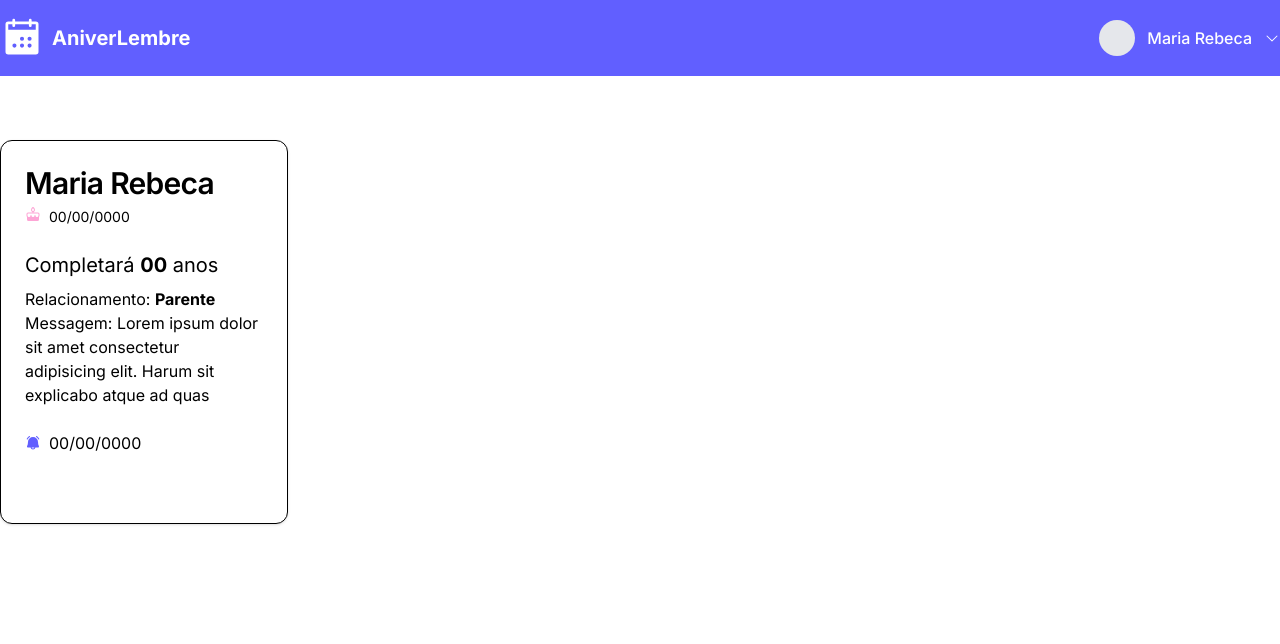
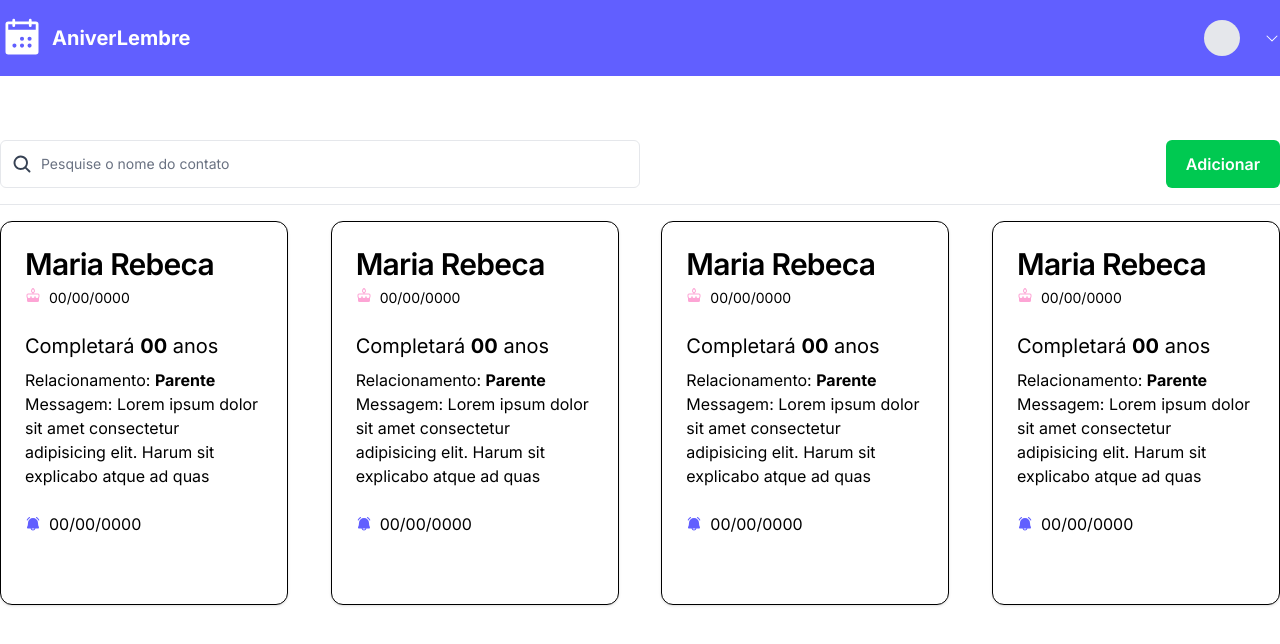
Before and after one commit to antonioclaudioofc/aniver-lembre, a Next.js app: page / in a window 1280 px wide. Shown: the top 644 px of the page. Built offline with nearby package versions, Linux system fonts and the light colour scheme; no server answers.

Commit message:
feat: create context for user and logout

```diff
--- a/src/app/(app)/(private)/(dashboard)/page.tsx
+++ b/src/app/(app)/(private)/(dashboard)/page.tsx
@@ -1,5 +1,6 @@
 "use client";
 
+import { Button } from "@/components/Button";
 import {
   Card,
   CardHeader,
@@ -8,15 +9,44 @@ import {
   CardContent,
   CardFooter,
 } from "@/components/Card";
+import { Input } from "@/components/Input";
+import { useAuth } from "@/context/AuthContext";
 import {
   BellRinging,
   Cake,
   CalendarDots,
   CaretDown,
+  CircleNotch,
+  MagnifyingGlass,
+  SignOut,
 } from "@phosphor-icons/react";
 import clsx from "clsx";
+import { startTransition, useState } from "react";
+import { signOut } from "../../actions/user";
 
 export default function Home() {
+  const { user, loading } = useAuth();
+  const [isOpenDropdown, setIsOpenDropdown] = useState(false);
+  const [isLoading, setIsLoading] = useState(false);
+
+  const toggleDropdown = () => {
+    setIsOpenDropdown(!isOpenDropdown);
+  };
+
+  const logout = async () => {
+    setIsLoading(true);
+    startTransition(async () => {
+      try {
+        await signOut();
+
+        setIsLoading(false);
+      } catch (error) {
+        console.error(error);
+        setIsLoading(false);
+      }
+    });
+  };
+
   return (
     <section>
       <div
@@ -29,18 +59,73 @@ export default function Home() {
           </div>
           <div className="flex items-center">
             <div className="relative">
-              <div className="cursor-pointer flex items-center gap-3 text-white hover:opacity-80 relative">
+              <div
+                className="cursor-pointer flex items-center gap-3 text-white hover:opacity-80 relative"
+                onClick={toggleDropdown}
+              >
                 <div className="w-9 h-9 rounded-full bg-gray-200"></div>
                 <h4 className={clsx("font-medium text-base", "max-md:hidden")}>
-                  Maria Rebeca
+                  {loading ? "Carregando..." : user?.name}
                 </h4>
                 <CaretDown className="w-4 h-4" />
               </div>
+              {isOpenDropdown && (
+                <div className="absolute z-10 bg-white divide-y divide-gray-100 rounded-lg shadow w-full mt-2">
+                  <ul className="py-2 text-sm text-gray-700">
+                    <li
+                      className="px-4 py-2 text-red-500 hover:bg-gray-100 flex items-center gap-2 cursor-pointer"
+                      onClick={logout}
+                    >
+                      {isLoading ? (
+                        <div className="mx-auto">
+                          <CircleNotch
+                            weight="bold"
+                            className="text-indigo-400 w-5 h-5 animate-spin"
+                          />
+                        </div>
+                      ) : (
+                        <>
+                          <SignOut className="w-4 h-4" weight="fill" />
+                          <span className="font-bold max-md:hidden">
+                            Sair da conta
+                          </span>
+                        </>
+                      )}
+                    </li>
+                  </ul>
+                </div>
+              )}
             </div>
           </div>
         </div>
       </div>
       <div className="max-w-7xl mx-auto">
+        <div className="relative">
+          <div className="flex flex-col md:flex-row items-center justify-between space-y-3 md:space-y-0 md:space-x-4 my-4">
+            <div className="w-full md:w-1/2">
+              <div className="relative">
+                <Input
+                  type="search"
+                  placeholder="Pesquise o nome do contato"
+                  className="ps-10"
+                />
+                <div className="absolute inset-y-0 start-0 flex items-center ps-3 pointer-events-none">
+                  <MagnifyingGlass
+                    weight="bold"
+                    className="h-5 w-5 text-gray-700"
+                  />
+                </div>
+              </div>
+            </div>
+            <div className="w-full md:w-auto flex flex-col md:flex-row space-y-2 md:space-y-0 items-stretch md:items-center justify-end md:space-x-3 flex-shrink-0">
+              <Button className="flex gap-3" variant="secondary">
+                Adicionar
+              </Button>
+            </div>
+          </div>
+        </div>
+        <hr className="text-gray-200 mb-4" />
+        <div className="flex justify-between flex-wrap items-center">
           <Card className="w-72 h-96 shadow bg-white cursor-pointer hover:bg-gray-50 transition-colors">
             <CardHeader>
               <CardTitle className="text-3xl">Maria Rebeca</CardTitle>
@@ -57,19 +142,120 @@ export default function Home() {
                 Relacionamento: <span className="font-bold">Parente</span>
               </p>
               <div className="h-24 overflow-hidden">
-              Messagem: Lorem ipsum dolor sit amet consectetur adipisicing elit.
-              Harum sit explicabo atque ad quas voluptatem ipsum eum sequi
-              pariatur tenetur officiis quaerat facere, molestiae corrupti!
+                Messagem: Lorem ipsum dolor sit amet consectetur adipisicing
+                elit. Harum sit explicabo atque ad quas voluptatem ipsum eum
+                sequi pariatur tenetur officiis quaerat facere, molestiae
+                corrupti!
               </div>
             </CardContent>
             <CardFooter>
               <p className="flex gap-2 items-center">
-              <BellRinging className="w-4 h-4 text-indigo-500" weight="fill" />{" "}
+                <BellRinging
+                  className="w-4 h-4 text-indigo-500"
+                  weight="fill"
+                />{" "}
+                <span>00/00/0000</span>
+              </p>
+            </CardFooter>
+          </Card>
+          <Card className="w-72 h-96 shadow bg-white cursor-pointer hover:bg-gray-50 transition-colors">
+            <CardHeader>
+              <CardTitle className="text-3xl">Maria Rebeca</CardTitle>
+              <CardDescription className="flex gap-2">
+                <Cake className="w-4 h-4 text-pink-300" weight="fill" />{" "}
+                <span>00/00/0000</span>
+              </CardDescription>
+            </CardHeader>
+            <CardContent>
+              <h3 className="text-xl mb-2">
+                Completará <span className="font-bold">00</span> anos
+              </h3>
+              <p>
+                Relacionamento: <span className="font-bold">Parente</span>
+              </p>
+              <div className="h-24 overflow-hidden">
+                Messagem: Lorem ipsum dolor sit amet consectetur adipisicing
+                elit. Harum sit explicabo atque ad quas voluptatem ipsum eum
+                sequi pariatur tenetur officiis quaerat facere, molestiae
+                corrupti!
+              </div>
+            </CardContent>
+            <CardFooter>
+              <p className="flex gap-2 items-center">
+                <BellRinging
+                  className="w-4 h-4 text-indigo-500"
+                  weight="fill"
+                />{" "}
+                <span>00/00/0000</span>
+              </p>
+            </CardFooter>
+          </Card>
+          <Card className="w-72 h-96 shadow bg-white cursor-pointer hover:bg-gray-50 transition-colors">
+            <CardHeader>
+              <CardTitle className="text-3xl">Maria Rebeca</CardTitle>
+              <CardDescription className="flex gap-2">
+                <Cake className="w-4 h-4 text-pink-300" weight="fill" />{" "}
+                <span>00/00/0000</span>
+              </CardDescription>
+            </CardHeader>
+            <CardContent>
+              <h3 className="text-xl mb-2">
+                Completará <span className="font-bold">00</span> anos
+              </h3>
+              <p>
+                Relacionamento: <span className="font-bold">Parente</span>
+              </p>
+              <div className="h-24 overflow-hidden">
+                Messagem: Lorem ipsum dolor sit amet consectetur adipisicing
+                elit. Harum sit explicabo atque ad quas voluptatem ipsum eum
+                sequi pariatur tenetur officiis quaerat facere, molestiae
+                corrupti!
+              </div>
+            </CardContent>
+            <CardFooter>
+              <p className="flex gap-2 items-center">
+                <BellRinging
+                  className="w-4 h-4 text-indigo-500"
+                  weight="fill"
+                />{" "}
+                <span>00/00/0000</span>
+              </p>
+            </CardFooter>
+          </Card>
+          <Card className="w-72 h-96 shadow bg-white cursor-pointer hover:bg-gray-50 transition-colors">
+            <CardHeader>
+              <CardTitle className="text-3xl">Maria Rebeca</CardTitle>
+              <CardDescription className="flex gap-2">
+                <Cake className="w-4 h-4 text-pink-300" weight="fill" />{" "}
+                <span>00/00/0000</span>
+              </CardDescription>
+            </CardHeader>
+            <CardContent>
+              <h3 className="text-xl mb-2">
+                Completará <span className="font-bold">00</span> anos
+              </h3>
+              <p>
+                Relacionamento: <span className="font-bold">Parente</span>
+              </p>
+              <div className="h-24 overflow-hidden">
+                Messagem: Lorem ipsum dolor sit amet consectetur adipisicing
+                elit. Harum sit explicabo atque ad quas voluptatem ipsum eum
+                sequi pariatur tenetur officiis quaerat facere, molestiae
+                corrupti!
+              </div>
+            </CardContent>
+            <CardFooter>
+              <p className="flex gap-2 items-center">
+                <BellRinging
+                  className="w-4 h-4 text-indigo-500"
+                  weight="fill"
+                />{" "}
                 <span>00/00/0000</span>
               </p>
             </CardFooter>
           </Card>
         </div>
+      </div>
     </section>
   );
 }
--- a/src/app/(app)/layout.tsx
+++ b/src/app/(app)/layout.tsx
@@ -1,6 +1,7 @@
 import type { Metadata } from "next";
 import { Inter } from "next/font/google";
 import "./globals.css";
+import { AuthProvider } from "@/context/AuthContext";
 
 const inter = Inter({ subsets: ["latin"], variable: "--font-inter" });
 
@@ -17,7 +18,7 @@ export default function RootLayout({
   return (
     <html lang="pt-br">
       <body className={`${inter.variable} font-sans`}>
-        {children}
+        <AuthProvider>{children}</AuthProvider>
       </body>
     </html>
   );
--- /dev/null
+++ b/src/context/AuthContext.tsx
@@ -0,0 +1,69 @@
+"use client";
+
+import { decoderTokenSession } from "@/app/(app)/actions/user";
+import {
+  useState,
+  useEffect,
+  createContext,
+  ReactNode,
+  useContext,
+} from "react";
+
+interface User {
+  id: string;
+  email?: string;
+  name?: string;
+  createdAt?: Date;
+  updatedAt?: Date;
+}
+
+interface AuthContextType {
+  user: User | null;
+  loading: boolean;
+}
+
+export const AuthContext = createContext<AuthContextType | undefined>(
+  undefined
+);
+
+export const AuthProvider: React.FC<{ children: ReactNode }> = ({
+  children,
+}) => {
+  const [user, setUser] = useState<User | null>(null);
+  const [loading, setLoading] = useState<boolean>(true);
+
+  useEffect(() => {
+    const getUserData = async () => {
+      try {
+        const currentUser = await decoderTokenSession();
+        if (currentUser) {
+          setUser(currentUser);
+        } else {
+          setUser(null);
+        }
+      } catch (error) {
+        console.error("Erro ao recuperar o usuário:", error);
+        setUser(null);
+      } finally {
+        setLoading(false);
+      }
+    };
+
+    getUserData();
+  }, []);
+
+  return (
+    <AuthContext.Provider value={{ user, loading }}>
+      {children}
+    </AuthContext.Provider>
+  );
+};
+
+export const useAuth = () => {
+  const context = useContext(AuthContext);
+  if (!context) {
+    throw Error("useAuth deve ser usado dentro do AuthProvider");
+  }
+
+  return context;
+};
```
Also changed, not shown: src/app/(app)/actions/user.ts (+39 -0 lines). Lines whose indentation alone changed are shown as unchanged.
